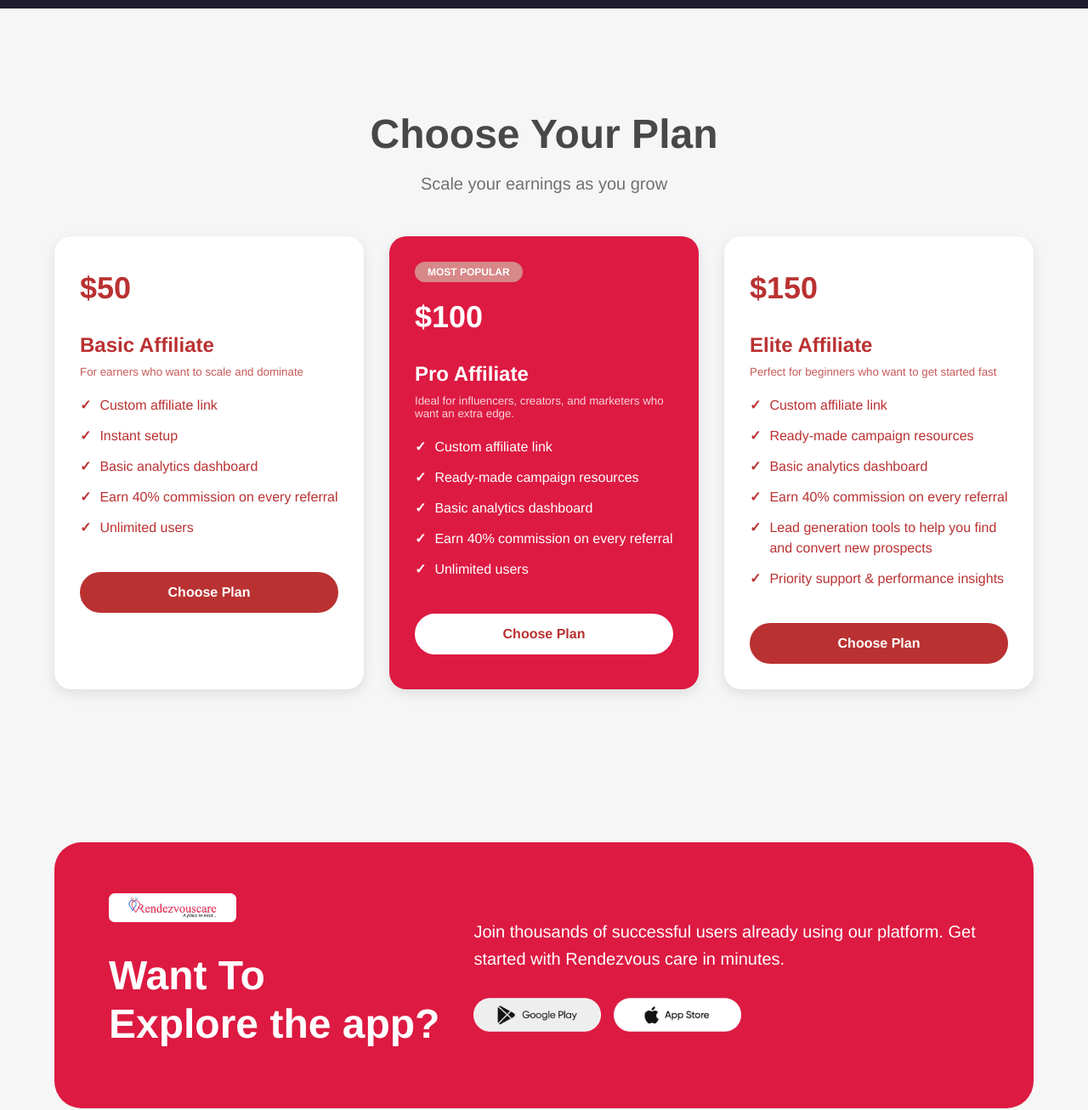
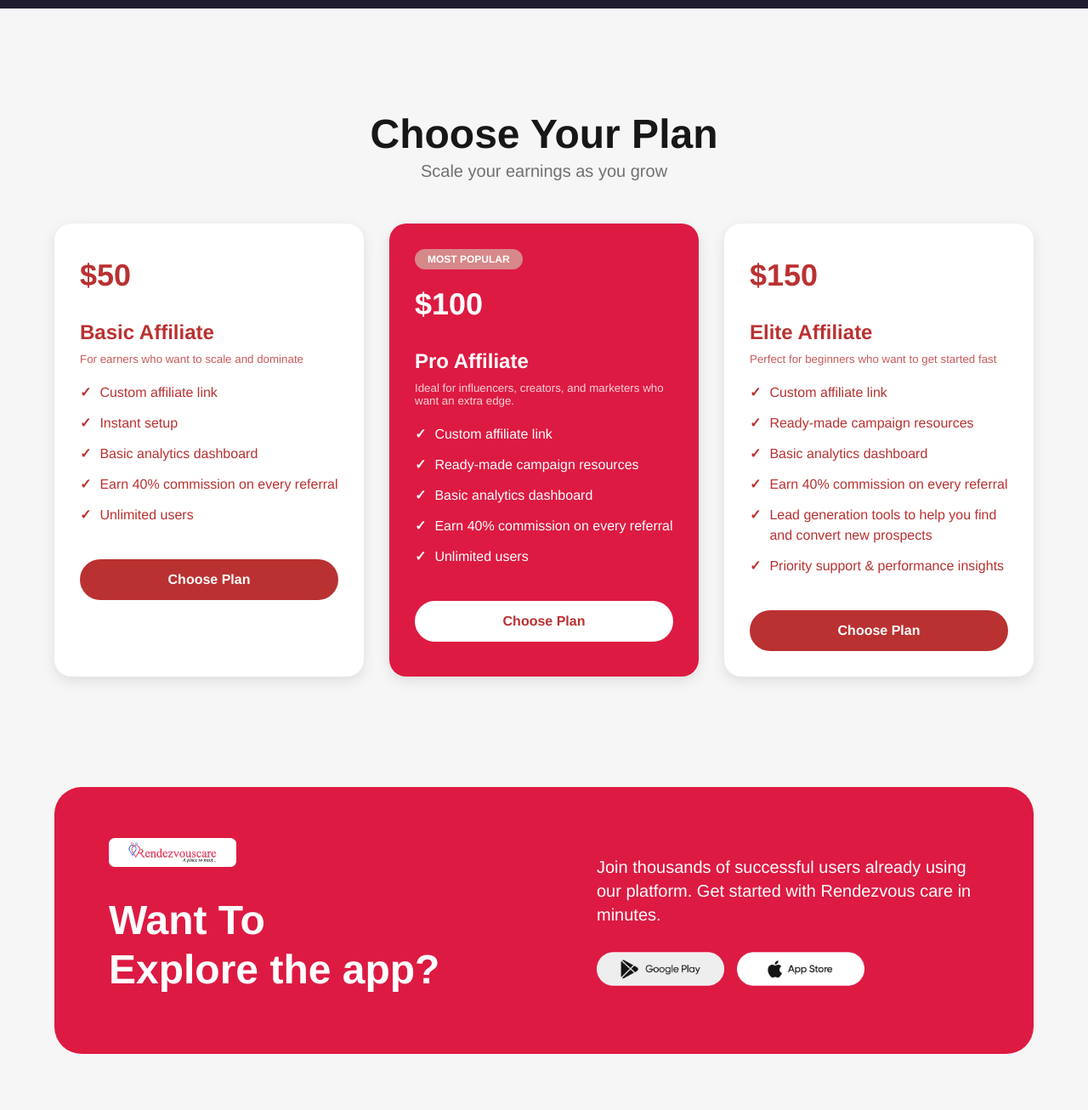
Before and after one commit to Rendesvouz/Affilate-landing, a plain HTML site: page index.html in a window 1280 px wide. Shown: the part 1220-2526 px from the top of the page at 85% size. Drawn offline with Linux system fonts and the light colour scheme; files whose address does not match are found by name.

Commit message:
refactor styles for improved layout and responsiveness; adjust font styles and spacing

```diff
--- a/styles.css
+++ b/styles.css
@@ -141,7 +141,6 @@
    .about-right {
        flex: 1;
        min-width: 300px;
-       font-style: italic;
    }
 
    .about-right h2 {
@@ -156,6 +155,7 @@
    .about-right p {
        font-size: clamp(16px, 2vw, 18px);
        line-height: 1.6;
+       font-style: italic;
    }
 
    /* PRICING */
@@ -166,7 +166,9 @@
 
    .pricing h2 {
        font-size: clamp(32px, 5vw, 48px);
-       margin-bottom: 20px;
+       margin-bottom: 5px;
+       color: #171717;
+
    }
 
    .pricing>p {
@@ -183,6 +185,15 @@
        max-width: 1200px;
        margin: 50px auto 0;
    }
+
+   .pricing-cards>* {
+       transition: transform 0.3s ease;
+   }
+
+   .pricing-cards>*:hover {
+       transform: scale(1.05);
+   }
+
 
    .card {
        background: white;
@@ -257,12 +268,12 @@
        background: #dd1a42;
        color: white;
        padding: 60px 5%;
-       margin: 100px auto 60px;
+       margin: 50px auto 60px;
        border-radius: 32px;
        max-width: 1200px;
        width: 90%;
        display: flex;
-       gap: 40px;
+       gap: 60px;
        flex-wrap: wrap;
        align-items: center;
        justify-content: space-between;
@@ -283,11 +294,12 @@
    .cta-content-right {
        flex: 1;
        min-width: 280px;
+       max-width: 450px;
    }
 
    .cta-text {
        font-size: clamp(16px, 2vw, 20px);
-       line-height: 1.6;
+       line-height: 1.4;
        margin-bottom: 30px;
    }
 
@@ -296,9 +308,6 @@
        gap: 15px;
        flex-wrap: wrap;
    }
-
-
-
 
    .store-btn img {
        object-fit: contain;
@@ -311,7 +320,6 @@
    .store-btn:hover {
        transform: translateY(-2px);
    }
-
 
    /* Responsive adjustments */
    @media (max-width: 768px) {
```
